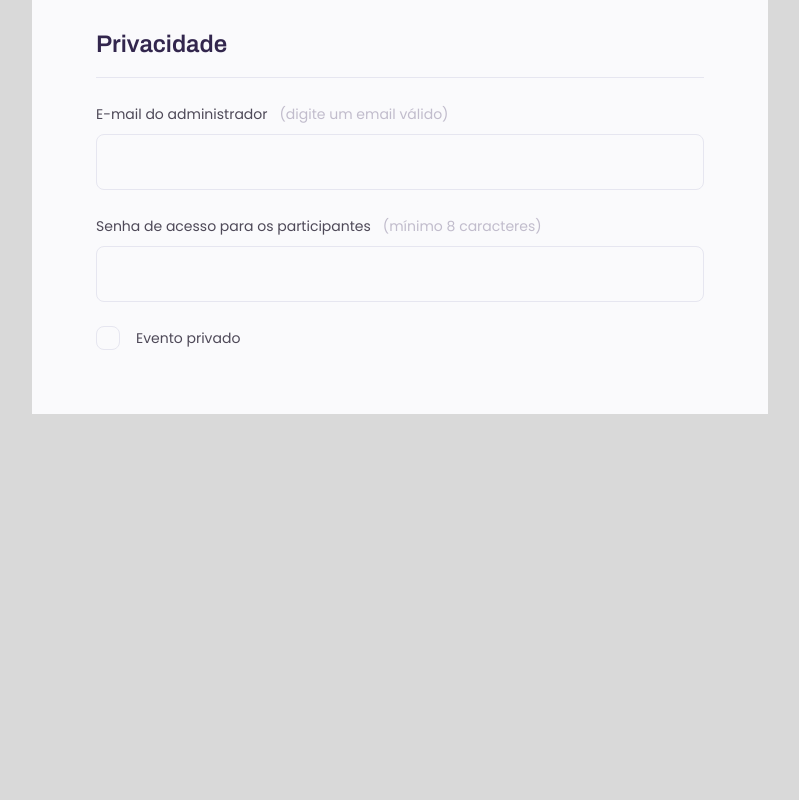
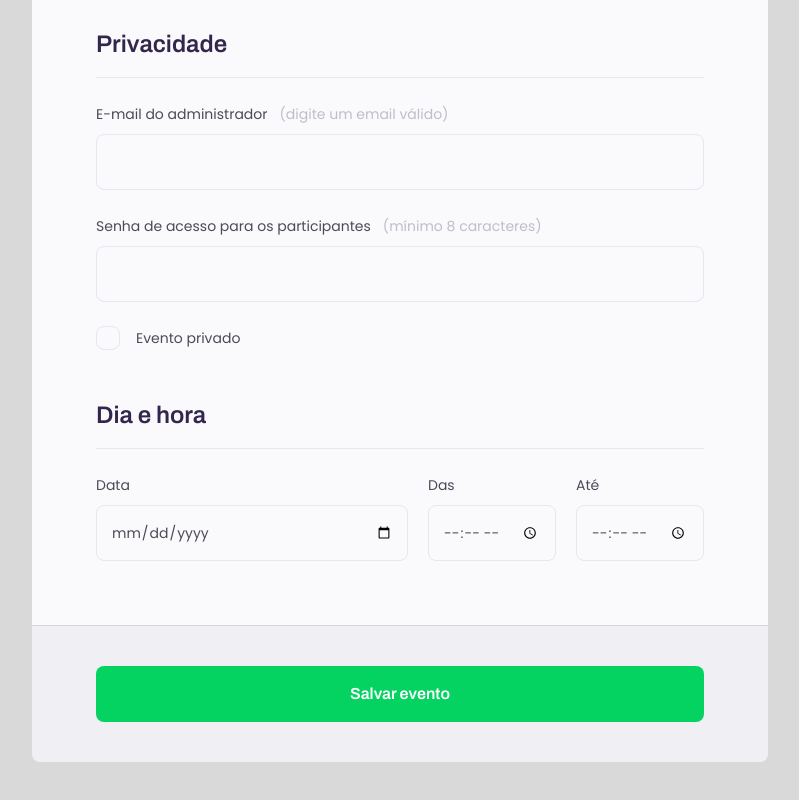
Before and after one commit to kauankarvalho/Formulario, a website: page index.html in a window 1280 px wide. Shown: the part 1090-1890 px from the top of the page, without its empty margins (240-1039 px from the left). Before the commit the page ends 1504 px from the top, so only its background shows below. Drawn offline with Linux system fonts and the light colour scheme.

Commit message:
feat: add new fieldset for date and time, and create a button to submit the form

```diff
--- a/index.html
+++ b/index.html
@@ -32,8 +32,8 @@
       </section>
     </header>
 
-    <main class="flex justify-center">
-      <form class="w-[73.6rem] rounded-t-[0.8rem] p-[6.4rem] bg-[#FAFAFC] flex flex-col gap-[4.8rem]">
+    <main class="flex flex-col items-center">
+      <form class="w-[73.6rem] rounded-t-[0.8rem] p-[6.4rem] bg-[#FAFAFC] flex flex-col gap-[4.8rem]" id="event">
         <fieldset class="flex flex-col gap-[2.4rem]">
           <legend
             class="font-archivo font-semibold text-[2.4rem]/[3.4rem] text-[#32264D] pb-[1.6rem] border-b-[0.1rem] border-[#E6E6F0] w-[100%]"
@@ -173,10 +173,74 @@
               Evento privado
             </label>
           </div>
+        </fieldset>
 
+        <fieldset class="flex gap-[2rem]">
+          <legend
+            class="font-archivo font-semibold text-[2.4rem]/[3.4rem] text-[#32264D] pb-[1.6rem] border-b-[0.1rem] border-[#E6E6F0] w-[100%] mb-[2.4rem]"
+          >
+            Dia e hora
+          </legend>
+
+          <div class="flex flex-col gap-[0.8rem]">
+            <label
+              for="event-date"
+              class="font-poppins font-normal text-[1.4rem]/[2.4rem] text-[#4E4958] flex gap-[1.2rem]"
+            >
+              Data
+            </label>
+
+            <input
+              class="bg-transparent h-[5.6rem] w-[31.2rem] rounded-[0.8rem] border-[0.1rem] border-[#E6E6F0] font-poppins font-normal text-[1.4rem]/[2.4rem] text-[#4E4958] px-[1.4rem] outline-none focus:border-[0.2rem] focus:border-[#4E4958] cursor-text"
+              type="date"
+              name="event-date"
+              id="event-date"
+            />
+          </div>
+
+          <div class="flex flex-col gap-[0.8rem]">
+            <label
+              for="event-start"
+              class="font-poppins font-normal text-[1.4rem]/[2.4rem] text-[#4E4958] flex gap-[1.2rem]"
+            >
+              Das
+            </label>
+
+            <input
+              class="bg-transparent h-[5.6rem] w-[12.8rem] rounded-[0.8rem] border-[0.1rem] border-[#E6E6F0] font-poppins font-normal text-[1.4rem]/[2.4rem] text-[#4E4958] px-[1.4rem] outline-none focus:border-[0.2rem] focus:border-[#4E4958] cursor-text"
+              type="time"
+              name="event-start"
+              id="event-start"
+            />
+          </div>
+
+          <div class="flex flex-col gap-[0.8rem]">
+            <label
+              for="event-end"
+              class="font-poppins font-normal text-[1.4rem]/[2.4rem] text-[#4E4958] flex gap-[1.2rem]"
+            >
+              Até
+            </label>
+
+            <input
+              class="bg-transparent h-[5.6rem] w-[12.8rem] rounded-[0.8rem] border-[0.1rem] border-[#E6E6F0] font-poppins font-normal text-[1.4rem]/[2.4rem] text-[#4E4958] px-[1.4rem] outline-none focus:border-[0.2rem] focus:border-[#4E4958] cursor-text"
+              type="time"
+              name="event-end"
+              id="event-end"
+            />
+          </div>
         </fieldset>
       </form>
 
+      <div class="py-[4rem] px-[6.4rem] bg-[#F0F0F4] mb-[9rem] rounded-b-[0.8rem] border-t-[0.1rem] border-[#D6D6D6]">
+        <button
+          class="bg-[#04D361] py-[1.5rem] px-[4rem] w-[60.8rem] font-archivo font-semibold text-[1.6rem]/[2.6rem] text-white rounded-[0.8rem]"
+          type="submit"
+          form="event"
+        >
+          Salvar evento
+        </button>
+      </div>
     </main>
   </body>
 </html>
```
Also changed, not shown: dist/style.css.
